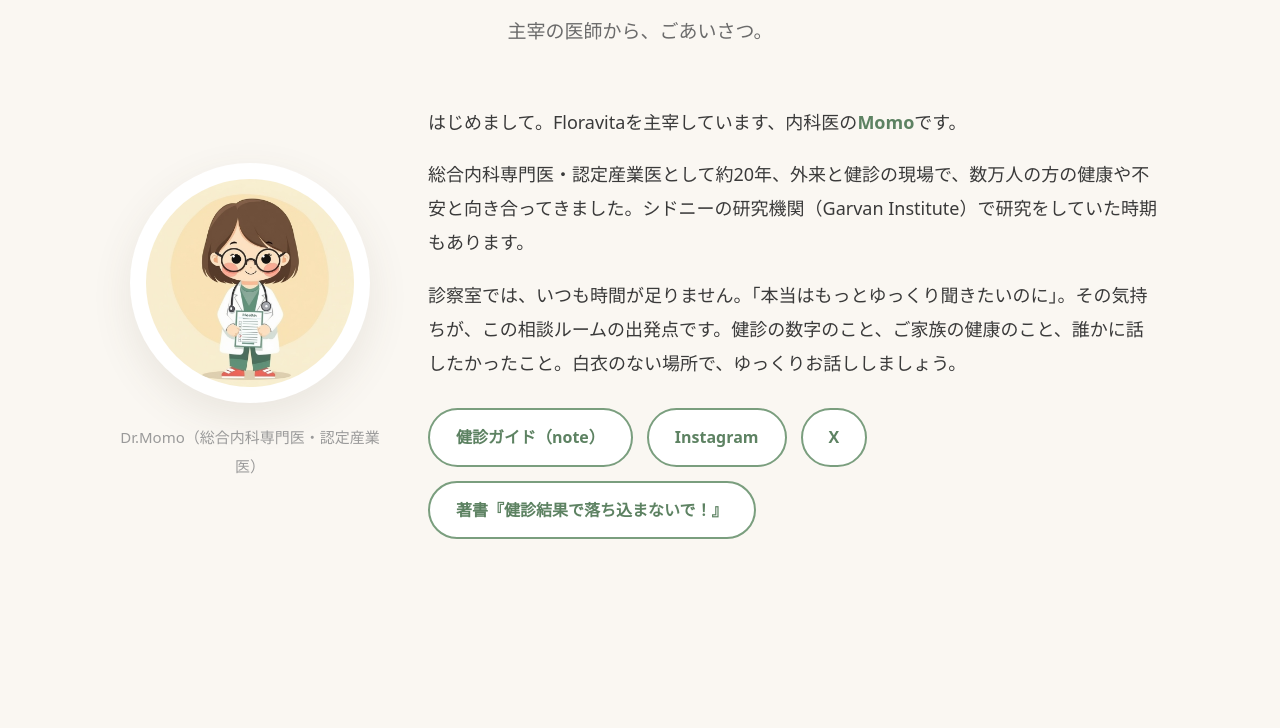
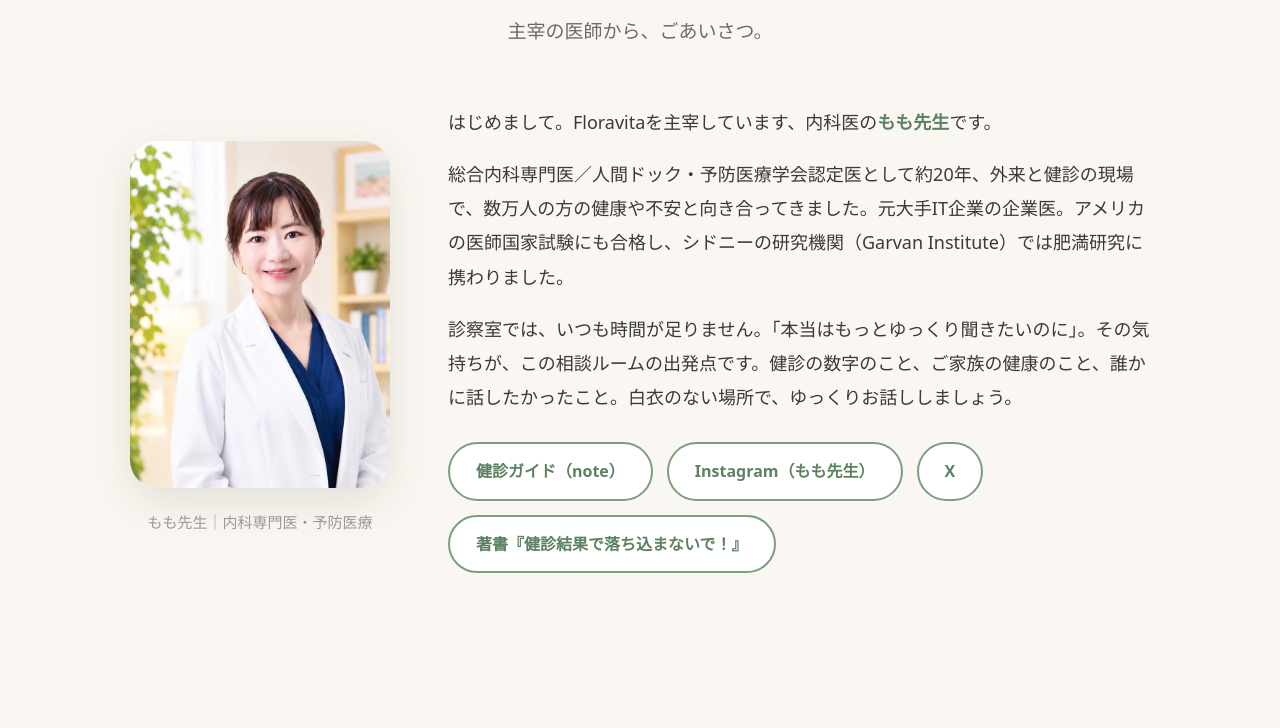
Before and after one commit to usagi7777777/floravita-co, a plain HTML site: page index.html in a window 1280 px wide. Shown: the part 1088-1816 px from the top of the page. Drawn offline with Linux system fonts and the light colour scheme.

Commit message:
もも先生の新写真とプロフィールに合わせて自己紹介・スタッフ・肩書き・Instagramリンクを更新
Co-Authored-By: Claude Fable 5.1 <noreply@anthropic.com>

```diff
--- a/index.html
+++ b/index.html
@@ -9,8 +9,8 @@
 <head>
 <meta charset="utf-8">
 <meta name="viewport" content="width=device-width,initial-scale=1">
-<title>Floravita オンライン相談ルーム</title>
-<meta name="description" content="健診結果を落ち込まず次の一手に。人間ドック認定の内科医によるガイド。noteとKindleで読めます。">
+<title>Floravita もも先生｜オンライン相談ルーム</title>
+<meta name="description" content="Floravita もも先生（内科専門医・予防医療）のオンライン相談ルーム。健診結果を落ち込まず次の一手に。健康や生活習慣の気がかりを、医師とゆっくり話せる場所です。">
 <style>
   :root{
     --ink:#3a3a3a;
@@ -82,12 +82,17 @@
   .hero-chara figcaption{font-size:16px;color:#9a9a9a;margin-top:8px}
   @keyframes breath{0%,100%{transform:translateY(0)}50%{transform:translateY(-12px)}}
 
+  .logo{white-space:nowrap}
+  .logo small{display:inline-block;margin-left:10px;font-size:14px;font-weight:700;color:var(--green-deep);letter-spacing:.04em;vertical-align:middle}
+
+  @media (max-width:900px){.logo small{display:none}}
+
   /* ---------- Floravitaについて ---------- */
   .about{background:var(--ivory)}
   .about .wrap{display:flex;gap:48px;align-items:center;flex-wrap:wrap;justify-content:center}
-  .about .photo{flex:0 1 260px;text-align:center}
-  .about .photo img{width:min(240px,60vw);border-radius:50%;background:var(--paper);
-    box-shadow:0 14px 40px rgba(90,80,60,.10);padding:16px}
+  .about .photo{flex:0 1 280px;text-align:center}
+  .about .photo img{width:min(260px,70vw);aspect-ratio:3/4;object-fit:cover;border-radius:28px;
+    background:var(--paper);box-shadow:0 14px 40px rgba(90,80,60,.14)}
   .about .photo figcaption{font-size:15px;color:#9a9a9a;margin-top:10px}
   .about .text{flex:1 1 420px;min-width:300px;font-size:18px}
   .about .text p{margin-bottom:18px}
@@ -191,6 +196,7 @@
   }
   .member:hover{transform:translateY(-6px)}
   .member img{width:120px}
+  .member img.photo{width:120px;height:120px;border-radius:50%;object-fit:cover;box-shadow:0 8px 24px rgba(90,80,60,.14)}
   .member h3{font-size:20px;font-weight:800;margin-top:12px}
   .member p{font-size:15px;color:#8a8a8a}
   .member .tag{
@@ -228,7 +234,7 @@
 <body>
 
 <header>
-  <div class="logo">Flora<span>vita</span></div>
+  <div class="logo">Flora<span>vita</span><small>もも先生</small></div>
   <nav>
     <a href="https://note.com/moppyandchappy/n/n0883a53cb4a9" target="_blank" rel="noopener">健診ガイド</a>
     <a href="#about">Floravitaについて</a>
@@ -269,16 +275,16 @@
     <p class="lead">主宰の医師から、ごあいさつ。</p>
     <div class="wrap">
       <figure class="photo">
-        <img src="assets/dr-momo.png" alt="Dr.Momo">
-        <figcaption>Dr.Momo（総合内科専門医・認定産業医）</figcaption>
+        <img src="assets/momo-sensei.jpg" alt="もも先生（内科専門医・予防医療）">
+        <figcaption>もも先生｜内科専門医・予防医療</figcaption>
       </figure>
       <div class="text">
-        <p>はじめまして。Floravitaを主宰しています、内科医の<span class="name">Momo</span>です。</p>
-        <p>総合内科専門医・認定産業医として約20年、外来と健診の現場で、数万人の方の健康や不安と向き合ってきました。シドニーの研究機関（Garvan Institute）で研究をしていた時期もあります。</p>
+        <p>はじめまして。Floravitaを主宰しています、内科医の<span class="name">もも先生</span>です。</p>
+        <p>総合内科専門医／人間ドック・予防医療学会認定医として約20年、外来と健診の現場で、数万人の方の健康や不安と向き合ってきました。元大手IT企業の企業医。アメリカの医師国家試験にも合格し、シドニーの研究機関（Garvan Institute）では肥満研究に携わりました。</p>
         <p>診察室では、いつも時間が足りません。「本当はもっとゆっくり聞きたいのに」。その気持ちが、この相談ルームの出発点です。健診の数字のこと、ご家族の健康のこと、誰かに話したかったこと。白衣のない場所で、ゆっくりお話ししましょう。</p>
         <div class="sns">
           <a href="https://note.com/moppyandchappy/n/n0883a53cb4a9" target="_blank" rel="noopener">健診ガイド（note）</a>
-          <a href="https://www.instagram.com/floravita.health/" target="_blank" rel="noopener">Instagram</a>
+          <a href="https://www.instagram.com/dr.momo7/" target="_blank" rel="noopener">Instagram（もも先生）</a>
           <a href="https://x.com/floravita_" target="_blank" rel="noopener">X</a>
           <a href="https://www.amazon.co.jp/dp/B0HDSC39FC" target="_blank" rel="noopener">著書『健診結果で落ち込まないで！』</a>
         </div>
@@ -404,11 +410,11 @@
 <section class="staff" id="staff">
   <div class="inner">
     <h2><span class="accent">スタッフ</span>紹介</h2>
-    <p class="lead">相談相手のDr.Momoと、Floravitaオフィスの動物スタッフたちです。</p>
+    <p class="lead">相談相手のもも先生と、Floravitaオフィスの動物スタッフたちです。</p>
     <div class="members">
       <div class="member">
-        <img src="assets/dr-momo.png" alt="Dr.Momo">
-        <h3>Dr.Momo</h3><p>あなたの相談相手。総合内科専門医・認定産業医。健診の数字から暮らしの気がかりまで、やさしい言葉で一緒に整理します。</p>
+        <img class="photo" src="assets/momo-sensei-sq.jpg" alt="もも先生">
+        <h3>もも先生</h3><p>あなたの相談相手。総合内科専門医／人間ドック・予防医療学会認定医。健診の数字から暮らしの気がかりまで、やさしい言葉で一緒に整理します。</p>
         <span class="tag">相談相手</span>
       </div>
       <div class="member">
@@ -441,7 +447,7 @@
 </section>
 
 <footer>
-  <div class="logo">Flora<span>vita</span></div>
+  <div class="logo">Flora<span>vita</span><small>もも先生</small></div>
   <p class="disclaimer">当ルームは医療機関ではありません。診断・治療・処方・医薬品の提供は行いません。<br>
   体調がすぐれない場合は医療機関の受診をご検討ください。緊急を要する症状のときは、ためらわず救急（119）へ。</p>
   <p>開室：毎週火・日 13〜17時（予約制）／ご連絡先：info@floravita.co</p>
```
Also changed, not shown: assets/momo-sensei-sq.jpg (added), assets/momo-sensei.jpg (added).
